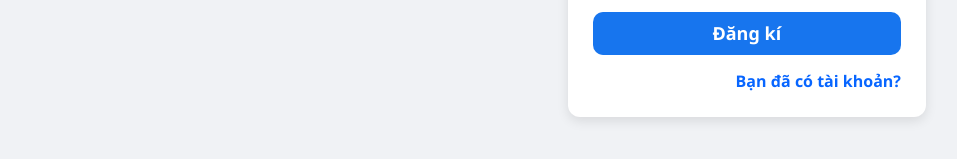
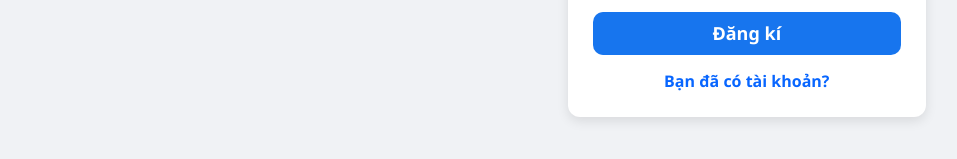
Before and after one commit to quachlinh23/Social_Media, a React (Vite) app: page /register in a window 1280 px wide. Shown: the part 583-742 px from the top of the page, without its empty margins (162-1119 px from the left). Built offline with nearby package versions, Linux system fonts and the light colour scheme; no server answers.

Commit message:
Về đích

```diff
--- a/src/Pages/Home/Home.jsx
+++ b/src/Pages/Home/Home.jsx
@@ -8,7 +8,9 @@ import './Home.css'
 export default function Home() {
   return (
     <>
+      {/* Topbar được hiển thị ở trên cùng toàn trang */}
       <Topbar />
+      {/* homeContainer bao gồm 3 phần: Sidebar (trái), Feed (giữa), Rightbar (phải) */}
       <div className="homeContainer">
           <Sidebar />
           <Feed />
--- a/src/Pages/Register/Register.css
+++ b/src/Pages/Register/Register.css
@@ -15,12 +15,12 @@
   display: flex;
 }
 /*Bên trái (phần giới thiệu) */
-.registerLeft{
+.registerLeft {
   width: 60%;
 }
 
 /*Bên phải (form đăng ký) */
-.registerRight{
+.registerRight {
   width: 40%;
 }
 
@@ -54,8 +54,7 @@
   display: flex;
   flex-direction: column;
   gap: 15px;
-  box-shadow: 0px 4px 12px rgba(0,0,0,0.1);
-
+  box-shadow: 0px 4px 12px rgba(0, 0, 0, 0.1);
 }
 
 /* Tiêu đề trong form */
@@ -68,18 +67,18 @@
 }
 
 /* Nhóm nhập họ tên */
-.FullName{
+.FullName {
   width: 100%;
 }
 
-.FullNameContain{
+.FullNameContain {
   display: flex;
   gap: 10px;
   width: 100%;
 }
 
 /* Ô nhập liệu chung */
-.registerInput{
+.registerInput {
   height: 45px;
   border-radius: 10px;
   border: 1px solid #ccc;
@@ -89,7 +88,8 @@
 }
 
 /* Ô nhập họ và tên */
-.firstName, .lastName{
+.firstName,
+.lastName {
   flex: 1;
   height: 35px;
   border-radius: 10px;
@@ -97,11 +97,13 @@
   font-size: 16px;
   transition: border 0.2s ease;
   width: 30px;
-  padding-left: 10px
+  padding-left: 10px;
 }
 
 /* Nhóm giới tính, ngày sinh, quốc gia */
-.genderGroupContain, .dobGroupContain, .countryContain{
+.genderGroupContain,
+.dobGroupContain,
+.countryContain {
   display: flex;
   gap: 10px;
   justify-content: space-between;
@@ -110,7 +112,11 @@
 }
 
 /* Ô chọn giới tính, ngày, tháng, năm, quốc gia */
-.genderMan, .genderWoMen, .genderDiff, .selectBirthday, .selectcountry{
+.genderMan,
+.genderWoMen,
+.genderDiff,
+.selectBirthday,
+.selectcountry {
   border: 1px solid gray;
   width: 100%;
   padding: 5px;
@@ -151,3 +157,6 @@
   opacity: 0.8;
   text-decoration: underline;
 }
+.OptionLogin {
+  text-align: center;
+}
--- a/src/Pages/Register/Register.jsx
+++ b/src/Pages/Register/Register.jsx
@@ -1,6 +1,6 @@
-import { Link, useNavigate } from 'react-router-dom'
-import './Register.css'
-import { useEffect, useState } from 'react'
+import { Link, useNavigate } from "react-router-dom";
+import "./Register.css";
+import { useEffect, useState } from "react";
 
 export default function Register() {
   // Khai báo state cho các trường nhập liệu
@@ -22,37 +22,44 @@ export default function Register() {
   const navigate = useNavigate();
 
   // Xử lý khi người dùng nhấn nút đăng ký
-    function handleRegister(){
-        if(firstName === "" ||lastName === "" || gender === ""
-            || email === "" || passWord === ""||
-            day === "" || month === "" || year === ""||
-            country === ""){
+  function handleRegister() {
+    if (
+      firstName === "" ||
+      lastName === "" ||
+      gender === "" ||
+      email === "" ||
+      passWord === "" ||
+      day === "" ||
+      month === "" ||
+      year === "" ||
+      country === ""
+    ) {
       setError("Vui lòng nhập đầy đủ thông tin");
       return;
-        }else{
-            if(passWord.length < 15){
+    } else {
+      if (passWord.length < 15) {
         setError("Mật khẩu tối thiểu phải 15 kí tự");
         return;
-            }else{
+      } else {
         setError("");
         navigate("/login");
       }
     }
   }
   // Lấy danh sách quốc gia từ API khi component được render lần đầu
-    useEffect(()=>{
-        fetch('https://restcountries.com/v3.1/all?fields=cca2,name,flags')
-        .then(res => res.json())
-        .then(data => {
-            const country = data.map( c=>({
+  useEffect(() => {
+    fetch("https://restcountries.com/v3.1/all?fields=cca2,name,flags")
+      .then((res) => res.json())
+      .then((data) => {
+        const country = data.map((c) => ({
           code: c.cca2,
-                name: c.name.common
+          name: c.name.common,
         }));
         setListCountry(country);
       })
-        .catch(er => {
-            console.log('Lỗi khi lấy quốc gia: ', er)
-        })
+      .catch((er) => {
+        console.log("Lỗi khi lấy quốc gia: ", er);
+      });
   }, []);
 
   return (
@@ -61,7 +68,9 @@ export default function Register() {
         {/* Bên trái - giới thiệu */}
         <div className="registerLeft">
           <h3 className="registerLogo">Social Media</h3>
-                    <span className="registerDesc">Kết nối bạn bè, chia sẻ mọi khoảnh khắc.</span>
+          <span className="registerDesc">
+            Kết nối bạn bè, chia sẻ mọi khoảnh khắc.
+          </span>
         </div>
         {/* Bên phải - form đăng ký */}
         <div className="registerRight">
@@ -90,10 +99,8 @@ export default function Register() {
             <div className="genderGroup">
               <label className="titleGender">Giới tính</label>
               <div className="genderGroupContain">
-                                <div className="genderMan"
-                                    onClick={() => setGender("Nam")}
-                                >
-                                    <label >Nam</label>
+                <div className="genderMan" onClick={() => setGender("Nam")}>
+                  <label>Nam</label>
                   <input
                     type="radio"
                     id="male"
@@ -101,21 +108,19 @@ export default function Register() {
                     value="Nam"
                     checked={gender === "Nam"}
                     required
-                                        onChange={(e)=>setGender(e.target.value)}
+                    onChange={(e) => setGender(e.target.value)}
                   />
                 </div>
 
-                                <div className="genderWoMen"
-                                    onClick={() => setGender("Nu")}
-                                >
-                                    <label >Nữ</label>
+                <div className="genderWoMen" onClick={() => setGender("Nu")}>
+                  <label>Nữ</label>
                   <input
                     type="radio"
                     id="female"
                     name="gender"
                     value="Nu"
                     checked={gender === "Nu"}
-                                        onChange={(e)=>setGender(e.target.value)}
+                    onChange={(e) => setGender(e.target.value)}
                   />
                 </div>
               </div>
@@ -133,9 +138,9 @@ export default function Register() {
                   onChange={(e) => setDay(Number(e.target.value))}
                 >
                   <option value="">Ngày</option>
-                                    {days.map((day, index)=>
+                  {days.map((day, index) => (
                     <option value={index}>{day}</option>
-                                    )}
+                  ))}
                 </select>
                 <select
                   className="selectBirthday"
@@ -145,9 +150,9 @@ export default function Register() {
                   onChange={(e) => setMonth(Number(e.target.value))}
                 >
                   <option value="">Tháng</option>
-                                    {months.map((month, index) =>
+                  {months.map((month, index) => (
                     <option key={index}>{month}</option>
-                                    )}
+                  ))}
                 </select>
                 <select
                   className="selectBirthday"
@@ -157,9 +162,9 @@ export default function Register() {
                   onChange={(e) => setYear(Number(e.target.value))}
                 >
                   <option value="">Năm</option>
-                                    {years.map((month, index) =>
+                  {years.map((month, index) => (
                     <option key={index}>{month}</option>
-                                    )}
+                  ))}
                 </select>
               </div>
             </div>
@@ -175,9 +180,9 @@ export default function Register() {
                   onChange={(e) => setCountry(e.target.value)}
                 >
                   <option value="">Quốc gia</option>
-                                    {listcountry.map((c)=>
+                  {listcountry.map((c) => (
                     <option value={c.code}>{c.name}</option>
-                                    )}
+                  ))}
                 </select>
               </div>
             </div>
@@ -197,28 +202,21 @@ export default function Register() {
               autoComplete="new-password"
             />
             {/* Hiển thị lỗi nếu có */}
-                        {error &&
-                            <span className="errorForm">{error}</span>
-                        }
+            {error && <span className="errorForm">{error}</span>}
             {/* Nút đăng ký */}
-                        <button
-                            className="buttonregister"
-                            onClick={handleRegister}
-                        >
+            <button className="buttonregister" onClick={handleRegister}>
               Đăng kí
             </button>
 
             {/* Chuyển hướng sang trang đăng nhập */}
-                        <div className="TextChoice">
+            <div className="OptionLogin">
               <Link to={"/login"} className="noLinkStyle">
-                                <span className="buttonLogin">
-                                    Bạn đã có tài khoản?
-                                </span>
+                <span className="buttonLogin">Bạn đã có tài khoản?</span>
               </Link>
             </div>
           </div>
         </div>
       </div>
     </div>
-    )
+  );
 }
```
Also changed, not shown: src/Components/ListFriend/ListFriend.jsx (+29 -21 lines), src/Pages/FriendVisit/FriendVisit.css (+33 -5 lines), src/Pages/FriendVisit/FriendVisit.jsx (+58 -43 lines), src/Pages/Login/Login.css (+17 -13 lines), src/Pages/Profile/Profile.css (+23 -2 lines). Lines whose indentation alone changed are shown as unchanged.
